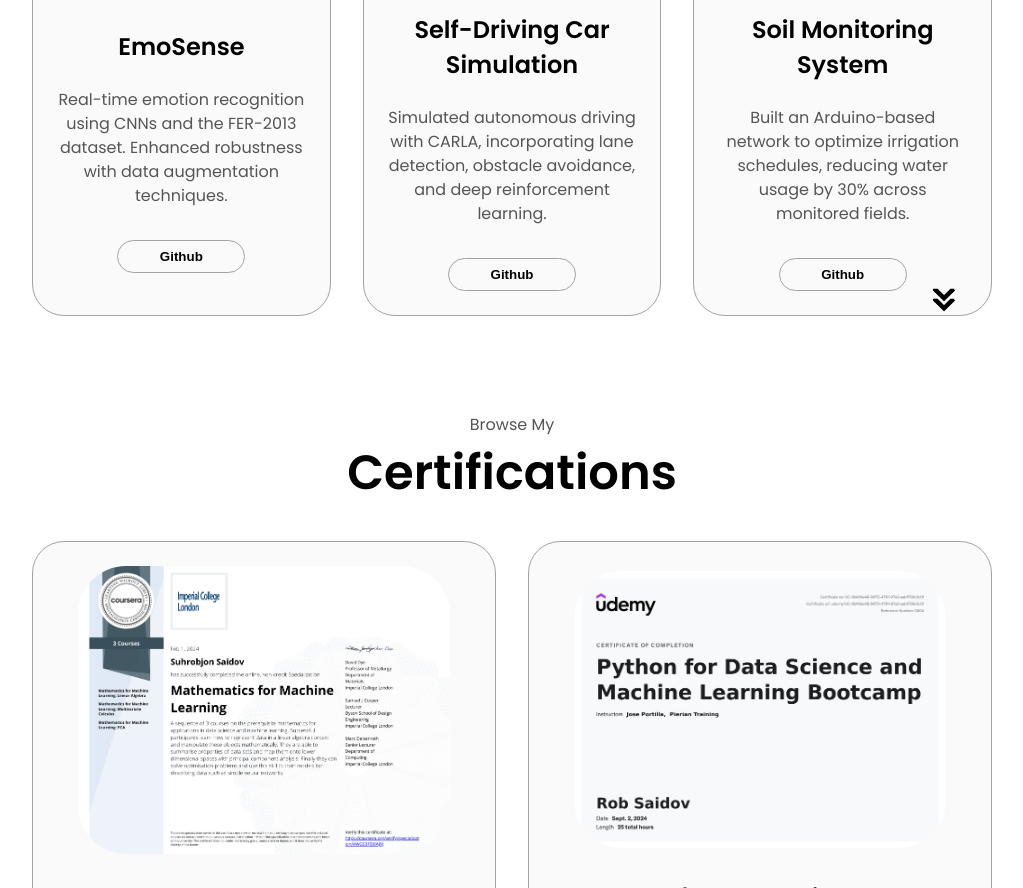
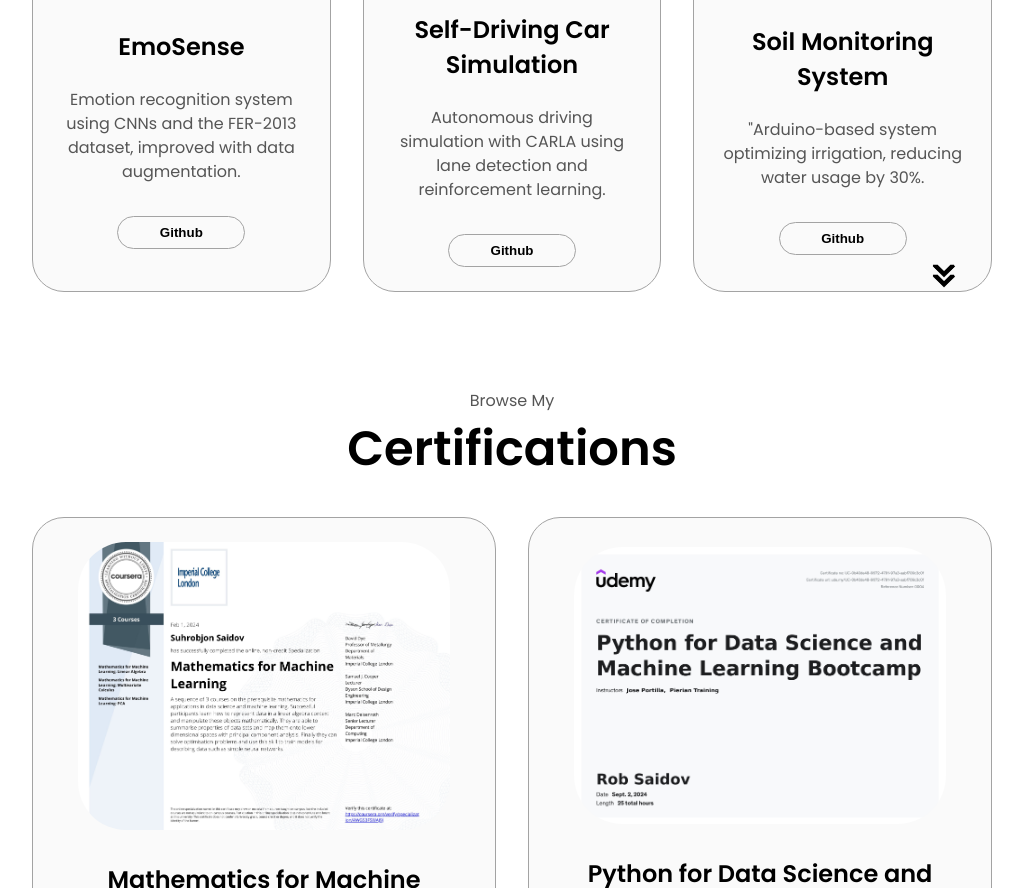
Before and after one commit to RobSaidov/my-portfolio, a plain HTML site: page index.html in a window 1280 px wide. Shown: the part 2862-3750 px from the top of the page, without its empty margins (128-1151 px from the left). Drawn offline with Linux system fonts and the light colour scheme.

Commit message:
Update index.html

```diff
--- a/index.html
+++ b/index.html
@@ -306,7 +306,7 @@
             </div>
             <h2 class="experience-sub-title project-title">EmoSense</h2>
             <p class="project-description">
-              Real-time emotion recognition using CNNs and the FER-2013 dataset. Enhanced robustness with data augmentation techniques.
+              Emotion recognition system using CNNs and the FER-2013 dataset, improved with data augmentation.
             </p>
             <div class="btn-container">
               <button
@@ -330,7 +330,7 @@
             </div>
             <h2 class="experience-sub-title project-title">Self-Driving Car Simulation</h2>
             <p class="project-description">
-              Simulated autonomous driving with CARLA, incorporating lane detection, obstacle avoidance, and deep reinforcement learning.
+              Autonomous driving simulation with CARLA using lane detection and reinforcement learning.
             </p>
             <div class="btn-container">
               <button
@@ -353,7 +353,7 @@
             </div>
             <h2 class="experience-sub-title project-title">Soil Monitoring System</h2>
             <p class="project-description">
-              Built an Arduino-based network to optimize irrigation schedules, reducing water usage by 30% across monitored fields.
+              "Arduino-based system optimizing irrigation, reducing water usage by 30%.
             </p>
             <div class="btn-container">
               <button
```
